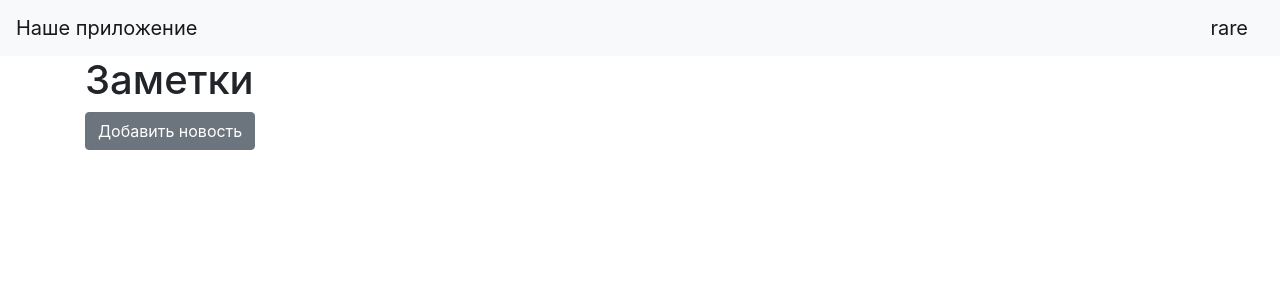
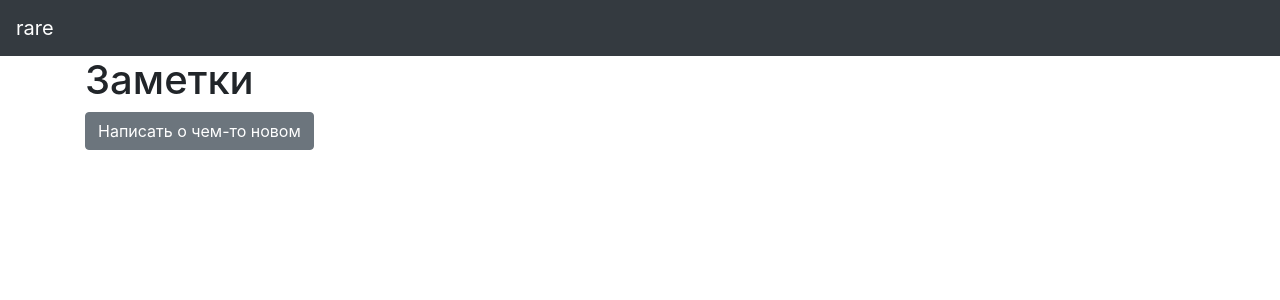
Before and after one commit to Irkutsk-Karas/notes-html, a Flask app: page / in a window 1280 px wide. Shown: the top 300 px of the page. Run offline with Flask 2, Linux system fonts and the light colour scheme; a user stored in the database is signed in; data that the repository does not hold is empty; some libraries are stand-ins or nearby versions.

Commit message:
Add files via upload

```diff
--- a/pythonProject52/data/db_session.py
+++ b/pythonProject52/data/db_session.py
@@ -15,7 +15,7 @@
         return
 
     if not db_file or not db_file.strip():
-        raise Exception("Необходимо указать файл базы данных.")
+        raise Exception("Укажите файл базы данных.")
 
     conn_str = f'sqlite:///{db_file.strip()}?check_same_thread=False'
     print(f"Подключение к базе данных по адресу {conn_str}")
@@ -23,8 +23,6 @@
     engine = sa.create_engine(conn_str, echo=False)
     __factory = orm.sessionmaker(bind=engine)
 
-    from . import __all_models
-
     SqlAlchemyBase.metadata.create_all(engine)
 
 
--- a/pythonProject52/forms/note.py
+++ b/pythonProject52/forms/note.py
@@ -8,4 +8,4 @@
     title = StringField('Заголовок', validators=[DataRequired()])
     content = TextAreaField("Содержание")
     is_private = BooleanField("Личное")
-    submit = SubmitField('Применить')
+    submit = SubmitField('Опубликовать')
--- a/pythonProject52/forms/user.py
+++ b/pythonProject52/forms/user.py
@@ -1,14 +1,14 @@
 from flask_wtf import FlaskForm
 from wtforms import PasswordField, StringField, TextAreaField, SubmitField, BooleanField
-from wtforms.fields.html5 import EmailField
+from wtforms.fields import EmailField
 from wtforms.validators import DataRequired
 
 
 class RegisterForm(FlaskForm):
     email = EmailField('Почта', validators=[DataRequired()])
     password = PasswordField('Пароль', validators=[DataRequired()])
-    password_again = PasswordField('Повторите пароль', validators=[DataRequired()])
-    name = StringField('Имя пользователя', validators=[DataRequired()])
+    password_again = PasswordField('Ещё раз напишите пароль', validators=[DataRequired()])
+    name = StringField('Имя', validators=[DataRequired()])
     submit = SubmitField('Войти')
 
 
--- a/pythonProject52/main.py
+++ b/pythonProject52/main.py
@@ -48,12 +48,12 @@
         if form.password.data != form.password_again.data:
             return render_template('register.html', title='Регистрация',
                                    form=form,
-                                   message="Пароли не совпадают")
+                                   message="Пароли не одинаковые")
         db_sess = db_session.create_session()
         if db_sess.query(User).filter(User.email == form.email.data).first():
             return render_template('register.html', title='Регистрация',
                                    form=form,
-                                   message="Такой пользователь уже есть")
+                                   message="Такой пользователь уже зарегистрирован")
         user = User(
             name=form.name.data,
             email=form.email.data,
@@ -62,7 +62,7 @@
         db_sess.add(user)
         db_sess.commit()
         return redirect('/login')
-    return render_template('register.html', title='Регистрация', form=form)
+    return render_template('register.html', title='Зарегистрироваться', form=form)
 
 
 @app.route('/login', methods=['GET', 'POST'])
@@ -92,7 +92,7 @@
             'user_id': current_user.id
         })
         return redirect('/')
-    return render_template('news.html', title='Добавление новости',
+    return render_template('news.html', title='Написать о чем-то новом',
                            form=form)
 
 
@@ -117,7 +117,7 @@
                      }
                      )
         return redirect('/')
-    return render_template('news.html', title='Редактирование новости',
+    return render_template('news.html', title='Редактирование заметки',
                            form=form)
 
 
--- a/pythonProject52/resources/user_res.py
+++ b/pythonProject52/resources/user_res.py
@@ -16,6 +16,7 @@
 parser.add_argument('name', required=True)
 parser.add_argument('email', required=True)
 parser.add_argument('password', required=True)
+
 
 class UserResource(Resource):
     def get(self, user_id):
--- a/pythonProject52/templates/base.html
+++ b/pythonProject52/templates/base.html
@@ -9,10 +9,10 @@
           crossorigin="anonymous">
     <title>{{title}}</title>
 </head>
-<body>
+<body bgcolor="#696969"
+ bgproperties="fixed">
 <header>
-    <nav class="navbar navbar-light bg-light">
-        <a class="navbar-brand" href="#">Наше приложение</a>
+    <nav class="navbar navbar-dark bg-dark">
        {% if current_user.is_authenticated %}
         <a class="navbar-brand" href="/logout">{{ current_user.name }}</a>
         {% else %}
@@ -25,7 +25,7 @@
 </header>
 <!-- Begin page content -->
 <main role="main" class="container">
-    {% block content %}{% endblock %}
+        {% block content %}{% endblock %}
 </main>
 </body>
 </html>
--- a/pythonProject52/templates/index.html
+++ b/pythonProject52/templates/index.html
@@ -4,7 +4,7 @@
 <h1>Заметки</h1>
 
 {% if current_user.is_authenticated %}
-<a href="note/add" class="btn btn-secondary">Добавить новость</a>
+<a href="note/add" class="btn btn-secondary">Написать о чем-то новом</a>
 {% endif %}
 
 {% for item in notes%}
@@ -14,7 +14,7 @@
         {{item.content}}
     </div>
     <div>
-        Автор - {{item.user.name}}
+         Написал {{item.user.name}}
     </div>
     {% if current_user.is_authenticated and current_user == item.user %}
     <div>
```
Also changed, not shown: pythonProject52/db/blogs.db.
